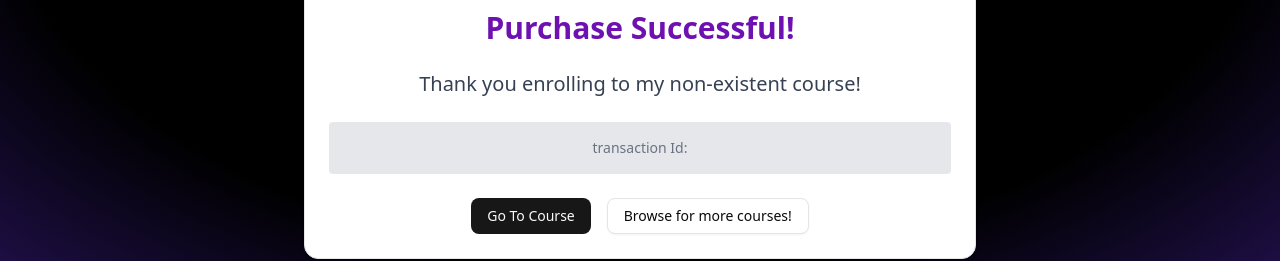
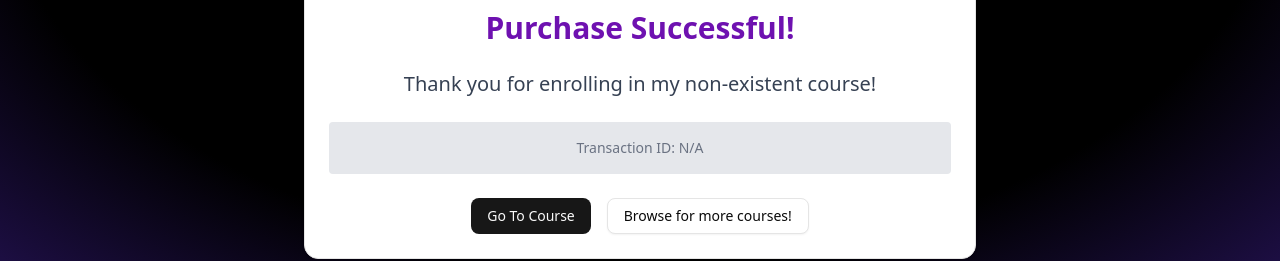
Before and after one commit to Aneeshie/course-platform, a Next.js app: page /courses/1/success in a window 1280 px wide. Shown: the part 222-483 px from the top of the page. Built offline with nearby package versions, Linux system fonts and the light colour scheme; no server answers.

Commit message:
project completed

```diff
--- a/src/app/courses/[courseId]/success/page.tsx
+++ b/src/app/courses/[courseId]/success/page.tsx
@@ -3,15 +3,15 @@ import { Card, CardContent, CardHeader, CardTitle } from "@/components/ui/card";
 import { CheckCircle2 } from "lucide-react";
 import Link from "next/link";
 
-const page = ({
+export default async function SuccessPage({
   params,
   searchParams,
 }: {
-  params: { courseId: string };
-  searchParams: { session_id: string };
-}) => {
-  const { courseId } = params;
-  const { session_id } = searchParams;
+  params: Promise<{ courseId: string }>;
+  searchParams: Promise<{ session_id?: string }>;
+}) {
+  const { courseId } = await params;
+  const { session_id } = await searchParams;
 
   return (
     <div className="container mx-auto py-12 px-4">
@@ -22,14 +22,14 @@ const page = ({
             Purchase Successful!
           </CardTitle>
         </CardHeader>
-        <CardContent className="text-center space-y-6 ">
+        <CardContent className="text-center space-y-6">
           <p className="text-xl text-gray-700">
-            Thank you enrolling to my non-existent course!
+            Thank you for enrolling in my non-existent course!
           </p>
 
           <div className="bg-gray-200 py-4 rounded">
             <p className="text-sm text-gray-500">
-              transaction Id: {session_id}
+              Transaction ID: {session_id || "N/A"}
             </p>
           </div>
           <div className="flex justify-center gap-4">
@@ -38,8 +38,8 @@ const page = ({
                 Go To Course
               </Button>
             </Link>
-            <Link href={"/courses"}>
-              <Button variant={"outline"} className="w-full sm:w-auto">
+            <Link href="/courses">
+              <Button variant="outline" className="w-full sm:w-auto">
                 Browse for more courses!
               </Button>
             </Link>
@@ -48,6 +48,4 @@ const page = ({
       </Card>
     </div>
   );
-};
-
-export default page;
+}
```
